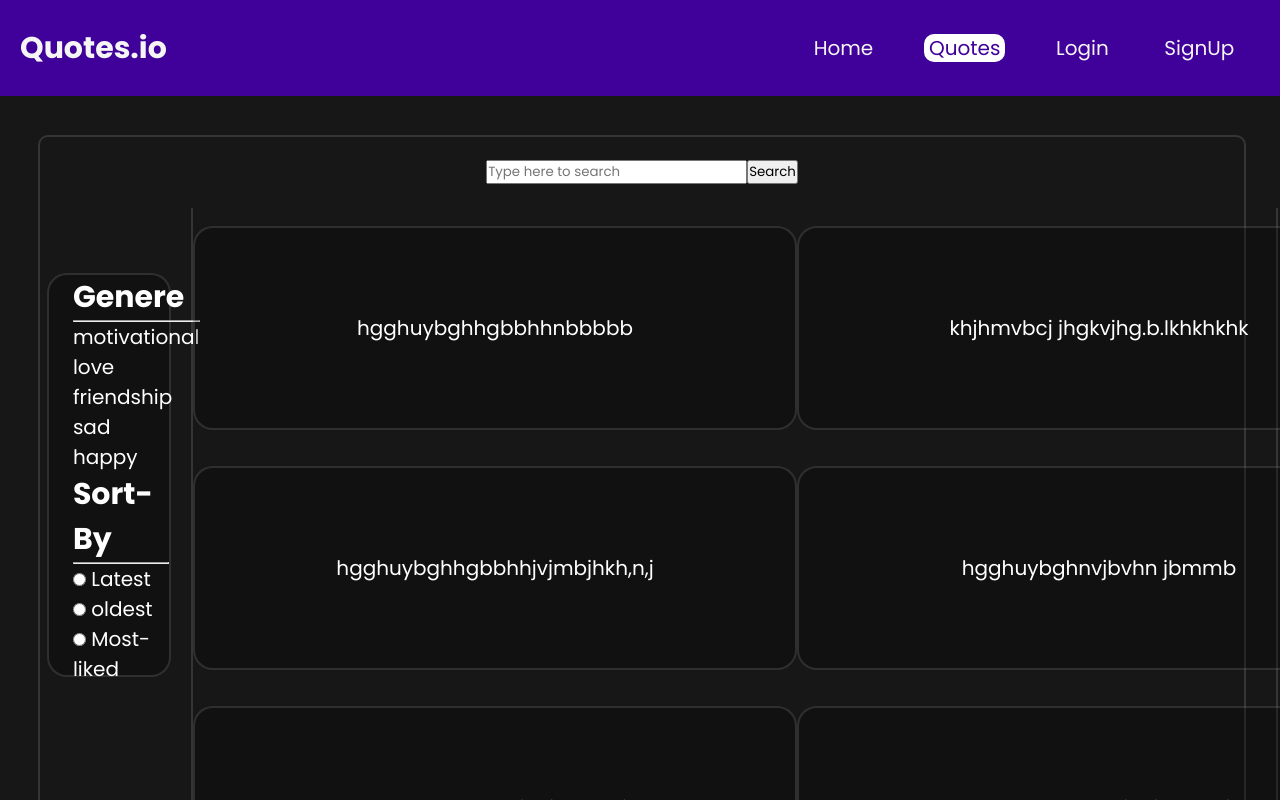
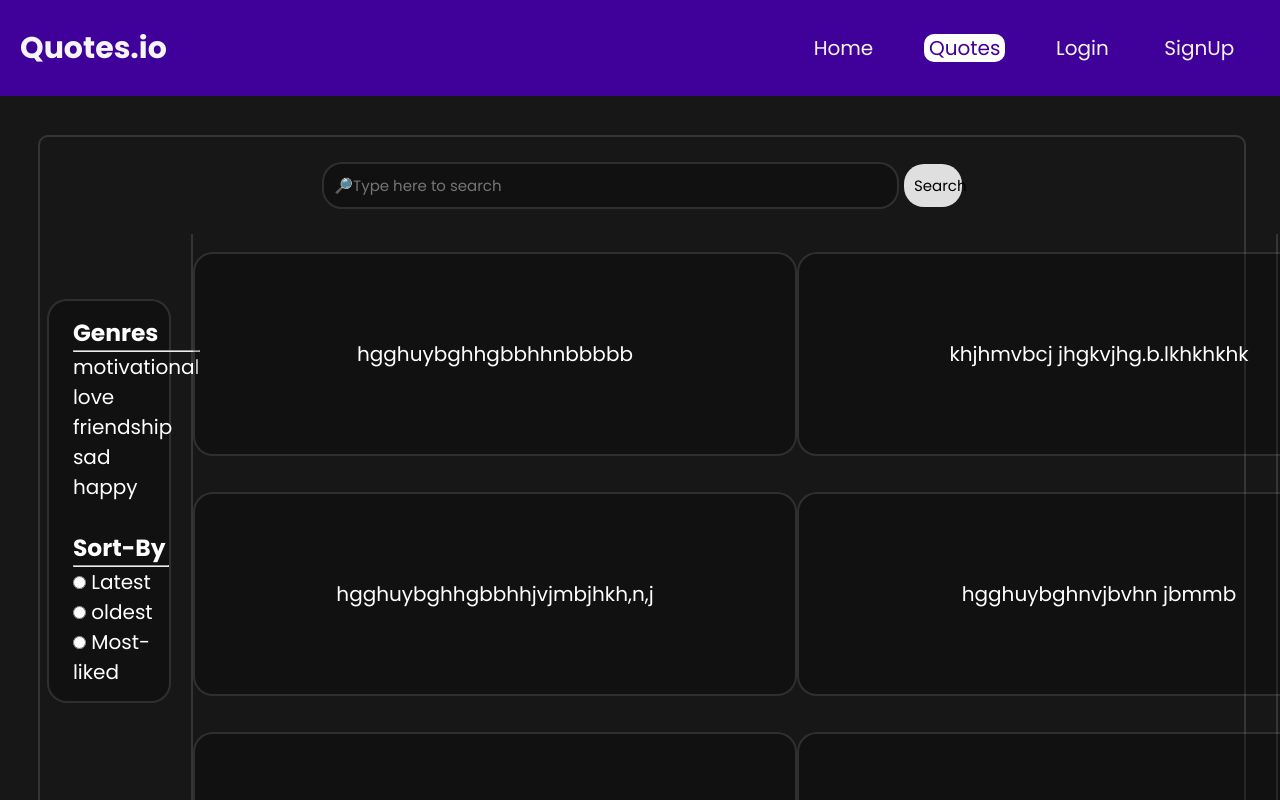
Before and after one commit to Chandu6702/Quotes.io-Frontend, a React (Vite) app: page /quotes in a window 1280 px wide. Shown: the top 800 px of the page. Built offline with nearby package versions, Linux system fonts and the light colour scheme.

Commit message:
quotes update

```diff
--- a/src/components/Quotes/Filter/Filter.jsx
+++ b/src/components/Quotes/Filter/Filter.jsx
@@ -3,10 +3,10 @@ import Styles from "./Filter.module.css";
 
 function Filter() {
   return (
-    <div id={Styles['container']}>
-      <section id={Styles['genere']}>
-        <h2>Genere</h2>
-        <hr/>
+    <div id={Styles["container"]}>
+      <section id={Styles["genres"]}>
+        <h3>Genres</h3>
+        <hr />
         <ul>
           <li>motivational</li>
           <li>love</li>
@@ -15,14 +15,20 @@ function Filter() {
           <li>happy</li>
         </ul>
       </section>
-      <section id={Styles['sort-by']}>
-        <h2>Sort-By</h2>
-        <hr/>
-        <label for="latest"><input type="radio" id={Styles['latest']}/> Latest</label>
+      <section id={Styles["sort-by"]}>
+        <h3>Sort-By</h3>
+        <hr />
+        <label for="latest">
+          <input type="radio" id={Styles["latest"]} name="choice" /> Latest
+        </label>
 
-        <label for="oldest"><input type="radio" id={Styles['oldest']}/> oldest</label>
+        <label for="oldest">
+          <input type="radio" id={Styles["oldest"]} name="choice"/> oldest
+        </label>
 
-        <label for="most-liked"><input type="radio" id={Styles['most-liked']}/> Most-liked</label>
+        <label for="most-liked">
+          <input type="radio" id={Styles["most-liked"]} name="choice"/> Most-liked
+        </label>
       </section>
     </div>
   );
--- a/src/components/Quotes/Filter/Filter.module.css
+++ b/src/components/Quotes/Filter/Filter.module.css
@@ -13,7 +13,7 @@
     font-size: 2rem;
 }
 
-#genere{
+#genres{
     color:white;
     display: flex;
     flex-direction: column;
@@ -21,7 +21,7 @@
     margin-left: 20%;
 }
 
-#genere ul li{
+#genres ul li{
     list-style: none;
 }
 
--- a/src/components/Quotes/Quotes.jsx
+++ b/src/components/Quotes/Quotes.jsx
@@ -7,7 +7,7 @@ function Quotes() {
   return (
     <div id={Styles['container']}>
       <div id={Styles['search-bar']}>
-        <input type='search' placeholder='Type here to search'/>
+        <input type='search' placeholder='🔎Type here to search'/>
         <button type='submit'>Search</button>
       </div>
       <div id={Styles['section']}>
--- a/src/components/Quotes/Quotes.module.css
+++ b/src/components/Quotes/Quotes.module.css
@@ -16,8 +16,46 @@
     display: flex;
     justify-content: center;
     align-items: center;
-    padding: 5px;
-    margin: 10px;
+    padding: 10px;
+    margin: 15px;
+}
+
+#search-bar input{
+    width:50%;
+    padding: 10px;
+    background: #00000042;
+    color: white;
+    border:2px solid  rgba(255, 255, 255, 0.129);
+    outline: none;
+    margin-right: 5px;
+    border-radius: 20px;
+    font-size: 1.5rem;
+}
+
+#search-bar input:focus {
+    color: rgb(255, 255, 255);
+    box-shadow: 0 0 1rem white;
+    transform: scale(1);
+}
+
+
+#search-bar button {
+    border: none;
+    width:5%;
+    padding:10px;
+    background: rgba(255, 255, 255, 0.862);
+    border-radius:20px;
+    transition: all 0.5s ease;
+    font-size: 1.5rem;
+    color: black;
+}
+
+#search-bar button:hover {
+    background: #40019a;
+    color: white;
+    transform: scale(1.1);
+    box-shadow: 0 0 5px white;
+    cursor: pointer;
 }
 
 #section{
```
